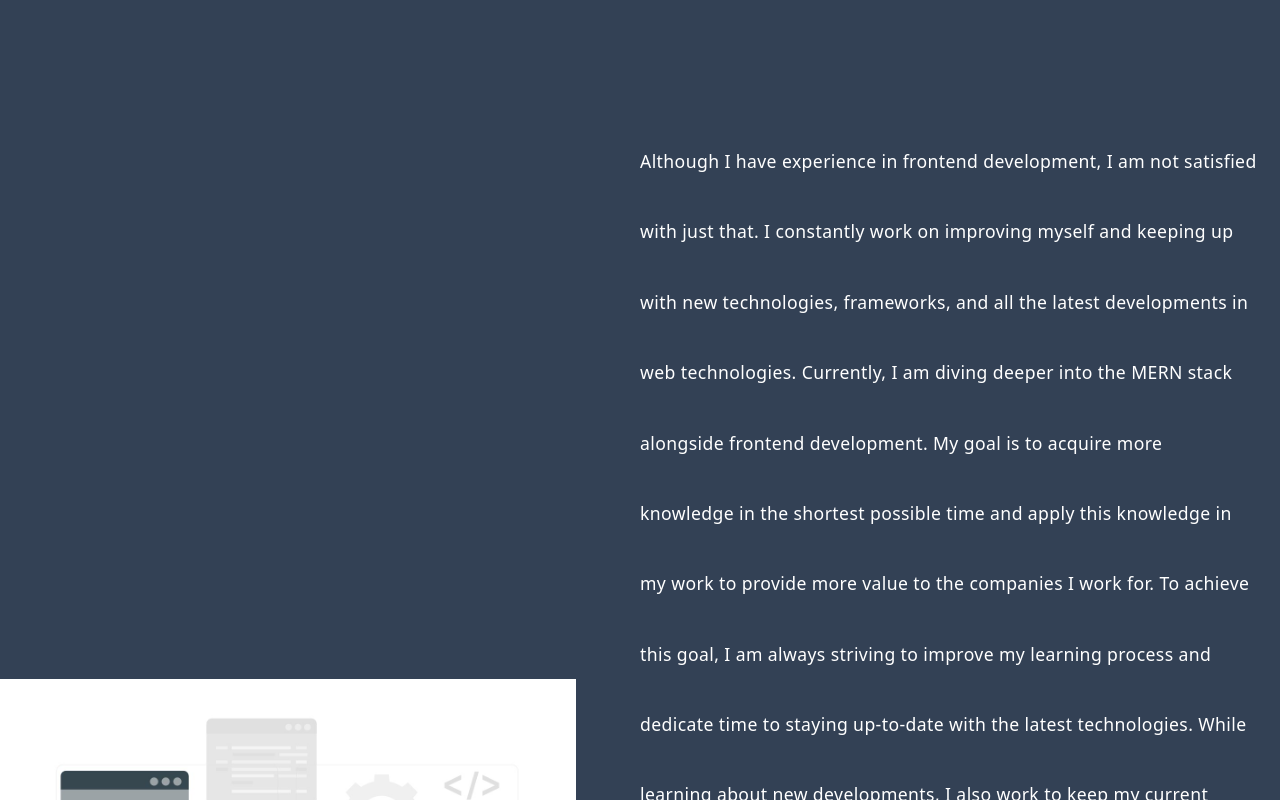
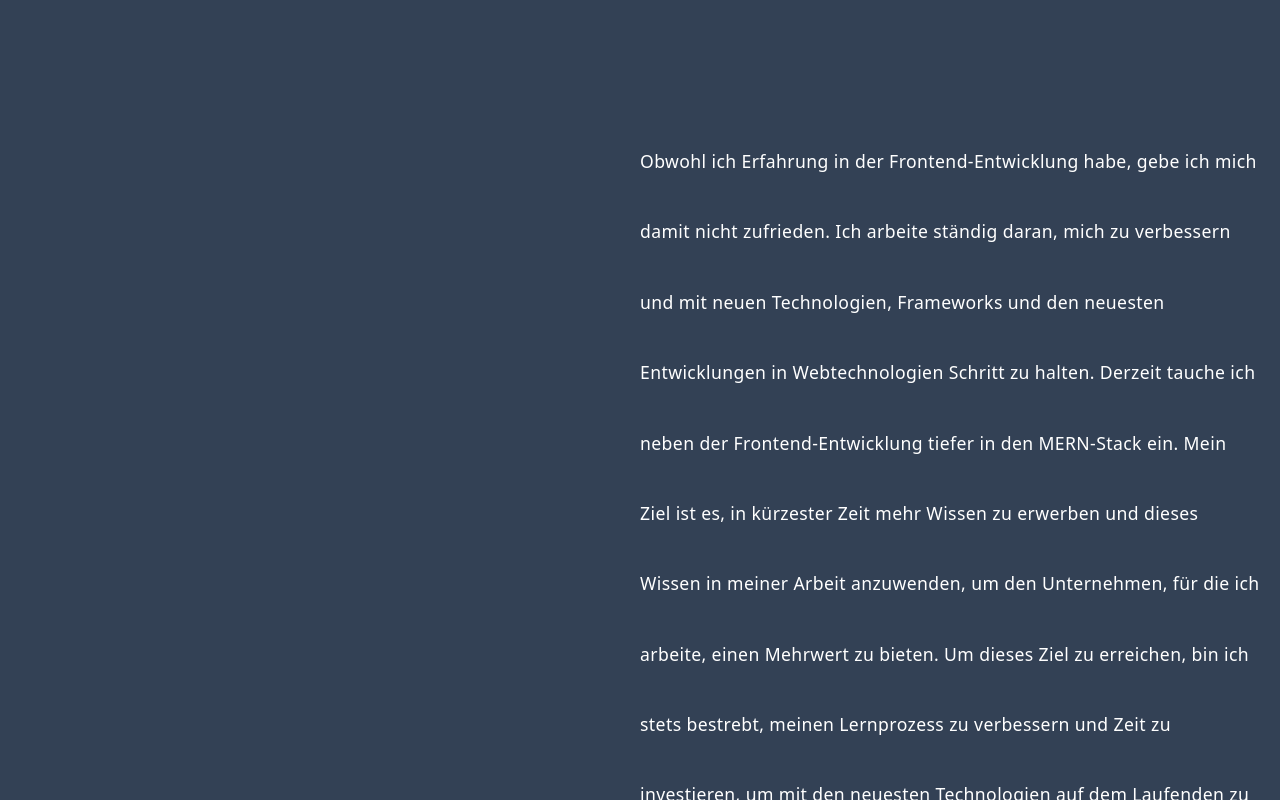
Before and after one commit to rizvan555/My_Portfolio, a React (Create React App) app: page / in a window 1280 px wide. Shown: the part 4240-5040 px from the top of the page. Built offline with nearby package versions, Linux system fonts and the light colour scheme; the HTML template or start-up script is replaced by a standard one.

Commit message:
Update page5.tsx

```diff
--- a/src/pages/page5.tsx
+++ b/src/pages/page5.tsx
@@ -1,34 +1,28 @@
-import React from 'react';
-import codingMan1 from '../resource/images/codingMan1.jpg';
+import React from "react";
+import codingMan1 from "../resource/images/codingMan1.jpg";
+import de from "../components/de.json";
+import eng from "../components/eng.json";
 
-function Page5() {
+interface Page5Props {
+  language: boolean;
+  setLanguage: React.Dispatch<React.SetStateAction<boolean>>;
+}
+
+function Page5({ language }: Page5Props) {
   return (
     <div
       style={{
         backgroundImage: `url(${codingMan1})`,
-        backgroundPosition: 'bottom left',
-        backgroundSize: '45vw',
-        backgroundRepeat: 'no-repeat',
+        backgroundPosition: "bottom left",
+        backgroundSize: "45vw",
+        backgroundRepeat: "no-repeat",
       }}
       className="flex justify-between items-center bg-slate-700 py-36 mt-2"
     >
       <section className="w-[40vw]"></section>
       <section className=" flex justify-between w-[50vw] pr-5 tracking-wide leading-extra-loose mt-6">
         <p className="text-[#fff] text-[1.1rem]">
-          Although I have experience in frontend development, I am not satisfied
-          with just that. I constantly work on improving myself and keeping up
-          with new technologies, frameworks, and all the latest developments in
-          web technologies. Currently, I am diving deeper into the MERN stack
-          alongside frontend development. My goal is to acquire more knowledge
-          in the shortest possible time and apply this knowledge in my work to
-          provide more value to the companies I work for. To achieve this goal,
-          I am always striving to improve my learning process and dedicate time
-          to staying up-to-date with the latest technologies. While learning
-          about new developments, I also work to keep my current knowledge
-          up-to-date. In particular, I am focusing on the MERN stack for backend
-          development, with the aim of becoming an expert in full-stack
-          development. This way, I can seamlessly work on both the frontend and
-          backend of any project.
+          {language ? eng.myInfo : de.myInfo}
         </p>
       </section>
     </div>
```
